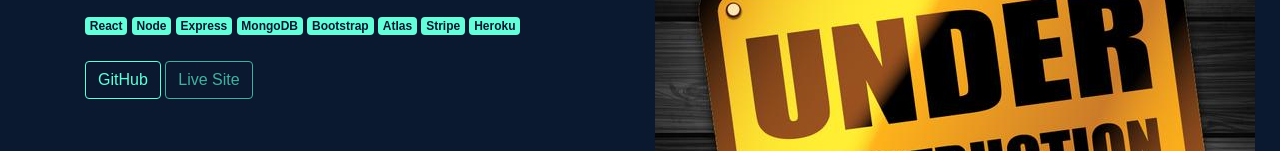
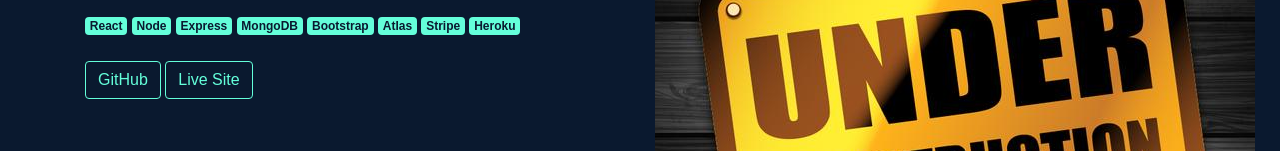
Before and after one commit to spadejac000/spadejac000.github.io, a plain HTML site: page react_commerce.html in a window 1280 px wide. Shown: the part 380-531 px from the top of the page. Drawn offline with nearby package versions, Linux system fonts and the light colour scheme.

Commit message:
added react commerce site link

```diff
--- a/react_commerce.html
+++ b/react_commerce.html
@@ -47,7 +47,7 @@
           <span class="badge badge-primary">Heroku</span>
           <div class="mt-4">
             <a href="https://github.com/spadejac000/ecommerce_project" target="_blank" type="button" class="btn btn-outline-primary button-link">GitHub</a>
-            <a type="button" class="btn btn-outline-primary button-link disabled">Live Site</a>
+            <a href="https://reactcommerce1.herokuapp.com" target="_blank" type="button" class="btn btn-outline-primary button-link">Live Site</a>
           </div>
         </div>
         <div class="col-md-6">
```
